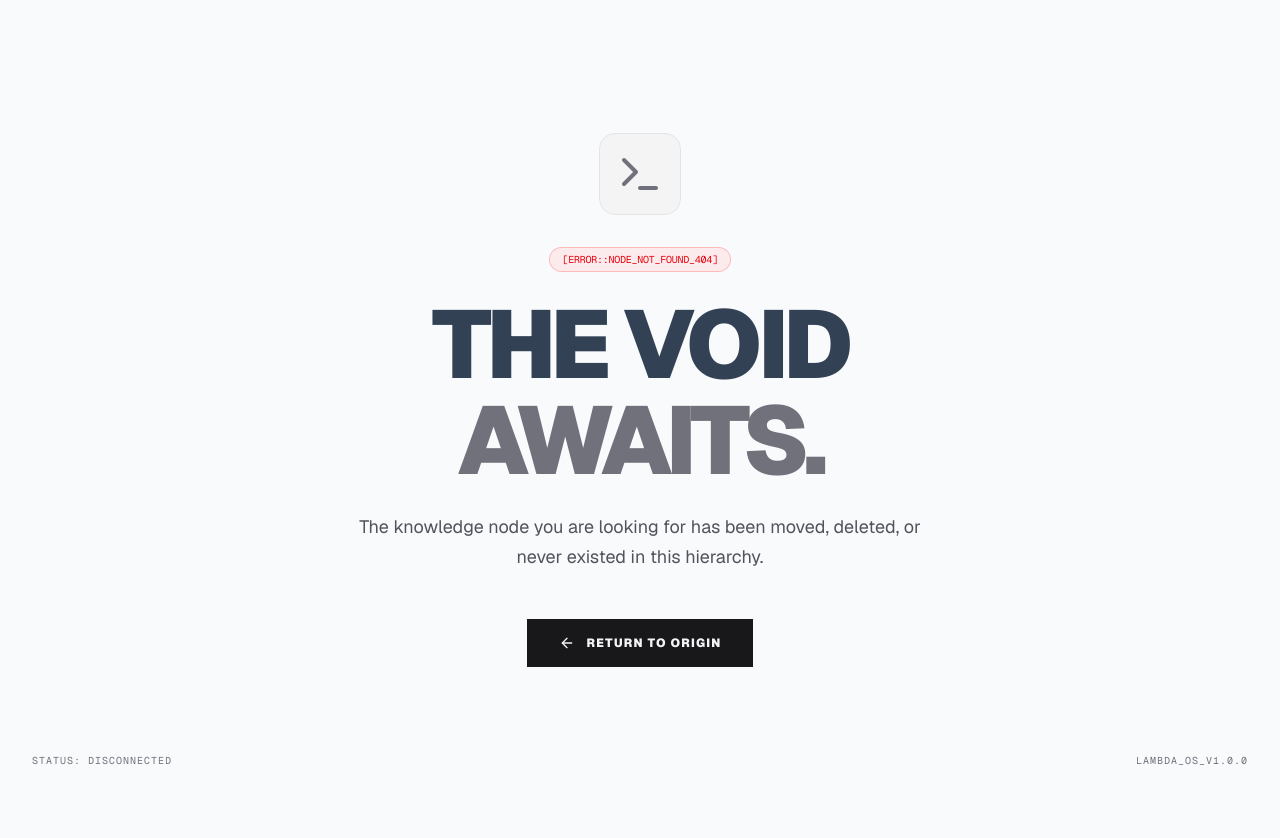
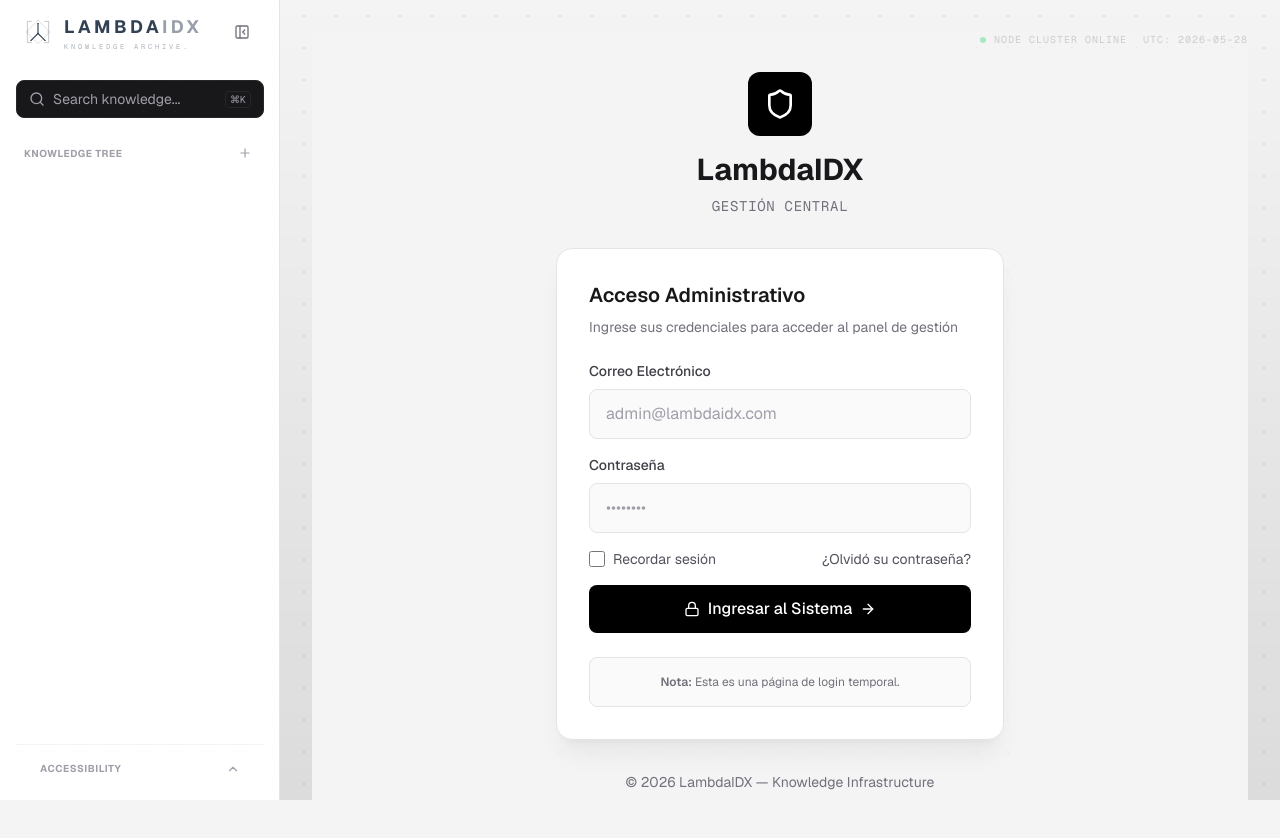
Before and after one commit to LeinadOdreiuqzi/LambdaIDX, a Next.js app: page /admin/login in a window 1280 px wide. Before the commit this address had no page. Shown: the top 838 px of the page. Before the commit the page ends 800 px from the top, so only its background shows below. Built offline with nearby package versions, Linux system fonts and the light colour scheme; no server answers; the database is empty.

Commit message:
Login placeholder

```diff
--- /dev/null
+++ b/app/(admin)/admin/login/page.tsx
@@ -0,0 +1,153 @@
+"use client";
+
+import React from "react";
+import { useRouter } from "next/navigation";
+import { motion } from "framer-motion";
+import { Lock, Shield, ArrowRight } from "lucide-react";
+import Link from "next/link";
+
+export default function LoginPage() {
+  const router = useRouter();
+
+  const handleLogin = () => {
+    // Por ahora, redirigir directamente al dashboard
+    // En el futuro, aquí se implementará la autenticación real
+    router.push("/admin/dashboard");
+  };
+
+  return (
+    <div className="relative flex min-h-screen bg-zinc-100 dark:bg-[#050505] selection:bg-black selection:text-white dark:selection:bg-white dark:selection:text-black">
+      {/* Background Pattern - Dot Matrix */}
+      <div
+        className="fixed inset-0 pointer-events-none opacity-[0.08] dark:opacity-[0.05]"
+        style={{
+          backgroundImage: "radial-gradient(circle, #71717a 1px, transparent 1px)",
+          backgroundSize: "32px 32px",
+        }}
+      />
+
+      {/* Login Container */}
+      <div className="relative z-10 flex flex-col items-center justify-center min-h-screen w-full px-4">
+        <motion.div
+          initial={{ opacity: 0, y: 20 }}
+          animate={{ opacity: 1, y: 0 }}
+          transition={{ duration: 0.5 }}
+          className="w-full max-w-md"
+        >
+          {/* Logo/Brand */}
+          <motion.div
+            initial={{ opacity: 0, scale: 0.9 }}
+            animate={{ opacity: 1, scale: 1 }}
+            transition={{ duration: 0.5, delay: 0.1 }}
+            className="text-center mb-8"
+          >
+            <div className="inline-flex items-center justify-center w-16 h-16 mb-4 bg-black dark:bg-white rounded-xl">
+              <Shield className="w-8 h-8 text-white dark:text-black" />
+            </div>
+            <h1 className="text-3xl font-bold text-zinc-900 dark:text-zinc-100 mb-2">
+              LambdaIDX
+            </h1>
+            <p className="text-sm text-zinc-500 dark:text-zinc-400 font-mono tracking-wider">
+              GESTIÓN CENTRAL
+            </p>
+          </motion.div>
+
+          {/* Login Card */}
+          <motion.div
+            initial={{ opacity: 0, y: 20 }}
+            animate={{ opacity: 1, y: 0 }}
+            transition={{ duration: 0.5, delay: 0.2 }}
+            className="bg-white dark:bg-zinc-900 border border-zinc-200 dark:border-zinc-800 rounded-2xl shadow-xl shadow-black/5 dark:shadow-black/30 p-8"
+          >
+            <div className="mb-6">
+              <h2 className="text-xl font-semibold text-zinc-900 dark:text-zinc-100 mb-2">
+                Acceso Administrativo
+              </h2>
+              <p className="text-sm text-zinc-500 dark:text-zinc-400">
+                Ingrese sus credenciales para acceder al panel de gestión
+              </p>
+            </div>
+
+            {/* Form */}
+            <form onSubmit={(e) => e.preventDefault()} className="space-y-4">
+              <div>
+                <label
+                  htmlFor="email"
+                  className="block text-sm font-medium text-zinc-700 dark:text-zinc-300 mb-2"
+                >
+                  Correo Electrónico
+                </label>
+                <input
+                  type="email"
+                  id="email"
+                  placeholder="admin@lambdaidx.com"
+                  className="w-full px-4 py-3 bg-zinc-50 dark:bg-zinc-950 border border-zinc-200 dark:border-zinc-800 rounded-lg text-zinc-900 dark:text-zinc-100 placeholder-zinc-400 dark:placeholder-zinc-600 focus:outline-none focus:ring-2 focus:ring-black dark:focus:ring-white focus:border-transparent transition-all"
+                />
+              </div>
+
+              <div>
+                <label
+                  htmlFor="password"
+                  className="block text-sm font-medium text-zinc-700 dark:text-zinc-300 mb-2"
+                >
+                  Contraseña
+                </label>
+                <input
+                  type="password"
+                  id="password"
+                  placeholder="••••••••"
+                  className="w-full px-4 py-3 bg-zinc-50 dark:bg-zinc-950 border border-zinc-200 dark:border-zinc-800 rounded-lg text-zinc-900 dark:text-zinc-100 placeholder-zinc-400 dark:placeholder-zinc-600 focus:outline-none focus:ring-2 focus:ring-black dark:focus:ring-white focus:border-transparent transition-all"
+                />
+              </div>
+
+              <div className="flex items-center justify-between text-sm">
+                <label className="flex items-center text-zinc-600 dark:text-zinc-400">
+                  <input
+                    type="checkbox"
+                    className="w-4 h-4 mr-2 border-zinc-300 dark:border-zinc-700 rounded bg-white dark:bg-zinc-950"
+                  />
+                  Recordar sesión
+                </label>
+                <Link
+                  href="#"
+                  className="text-zinc-600 dark:text-zinc-400 hover:text-zinc-900 dark:hover:text-zinc-100 transition-colors"
+                >
+                  ¿Olvidó su contraseña?
+                </Link>
+              </div>
+
+              <motion.button
+                whileHover={{ scale: 1.02 }}
+                whileTap={{ scale: 0.98 }}
+                onClick={handleLogin}
+                className="w-full flex items-center justify-center gap-2 px-4 py-3 bg-black dark:bg-white text-white dark:text-black font-medium rounded-lg hover:bg-zinc-800 dark:hover:bg-zinc-200 transition-all duration-200"
+              >
+                <Lock className="w-4 h-4" />
+                Ingresar al Sistema
+                <ArrowRight className="w-4 h-4" />
+              </motion.button>
+            </form>
+
+            {/* Notice */}
+            <div className="mt-6 p-4 bg-zinc-50 dark:bg-zinc-950 border border-zinc-200 dark:border-zinc-800 rounded-lg">
+              <p className="text-xs text-zinc-500 dark:text-zinc-400 text-center">
+                <span className="font-semibold">Nota:</span> Esta es una página de login
+                temporal.
+              </p>
+            </div>
+          </motion.div>
+
+          {/* Footer */}
+          <motion.p
+            initial={{ opacity: 0 }}
+            animate={{ opacity: 1 }}
+            transition={{ duration: 0.5, delay: 0.4 }}
+            className="mt-8 text-center text-sm text-zinc-500 dark:text-zinc-400"
+          >
+            © 2026 LambdaIDX — Knowledge Infrastructure
+          </motion.p>
+        </motion.div>
+      </div>
+    </div>
+  );
+}
--- a/app/(admin)/layout.tsx
+++ b/app/(admin)/layout.tsx
@@ -1,4 +1,5 @@
 import React from "react";
+import { redirect } from "next/navigation";
 import { PageService } from "@/services/page-service";
 import { NavigationProvider } from "@/hooks/use-navigation";
 import { AdminClientLayout } from "@/components/features/navigation/admin-client-layout";
@@ -8,6 +9,10 @@ export default async function AdminLayout({
 }: {
   children: React.ReactNode;
 }) {
+  // TODO: Implementar autenticación real en el futuro
+  // Por ahora, redirigir siempre al login excepto en la página de login
+  // Nota: Esta es una solución temporal para demostración
+
   // Fetch ALL hierarchy nodes for management (CRUD)
   const tree = await PageService.getHierarchyTree(true);
 
--- a/app/(public)/page.tsx
+++ b/app/(public)/page.tsx
@@ -40,7 +40,7 @@ export default function Home() {
               </Link>
 
               <Link
-                href="/admin/dashboard"
+                href="/admin/login"
                 className="px-6 py-2 border border-zinc-800 dark:border-zinc-600 bg-transparent hover:bg-zinc-900/50 dark:hover:bg-zinc-700/50 transition-colors font-medium uppercase tracking-wider text-xs text-zinc-600 dark:text-zinc-400 hover:text-zinc-400 dark:hover:text-zinc-300 mt-2"
               >
                 Gestión Central
```
